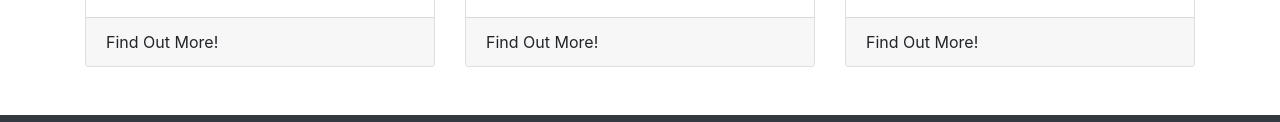
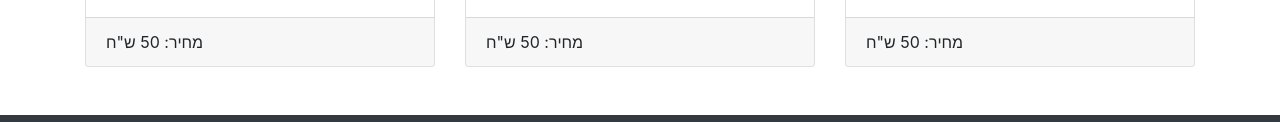
Before and after one commit to noga-g/test, a website: page index.html in a window 1280 px wide. Shown: the part 1024-1146 px from the top of the page. Drawn offline with Linux system fonts and the light colour scheme.

Commit message:
Update index.html

```diff
--- a/index.html
+++ b/index.html
@@ -81,7 +81,7 @@
             <p class="card-text">Lorem ipsum dolor sit amet, consectetur adipisicing elit. Sapiente esse necessitatibus neque sequi doloribus.</p>
           </div>
           <div class="card-footer">
-            <a style="text-align: center;">Find Out More!</a>
+            <a style="text-align: center;">מחיר: 50 ש"ח</a>
           </div>
         </div>
       </div>
@@ -93,7 +93,7 @@
             <p class="card-text">Lorem ipsum dolor sit amet, consectetur adipisicing elit. Sapiente esse necessitatibus neque sequi doloribus totam ut praesentium aut.</p>
           </div>
           <div class="card-footer">
-            <a style="text-align: center;">Find Out More!</a>
+            <a style="text-align: center;">מחיר: 50 ש"ח</a>
           </div>
         </div>
       </div>
@@ -105,7 +105,7 @@
             <p class="card-text">Lorem ipsum dolor sit amet, consectetur adipisicing elit. Sapiente esse necessitatibus neque.</p>
           </div>
           <div class="card-footer">
-            <a style="text-align: center;">Find Out More!</a>
+            <a style="text-align: center;">מחיר: 50 ש"ח</a>
           </div>
         </div>
       </div>
```
